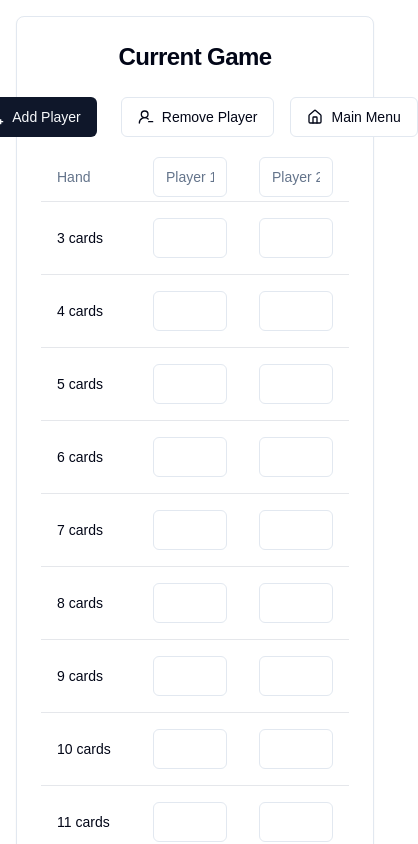
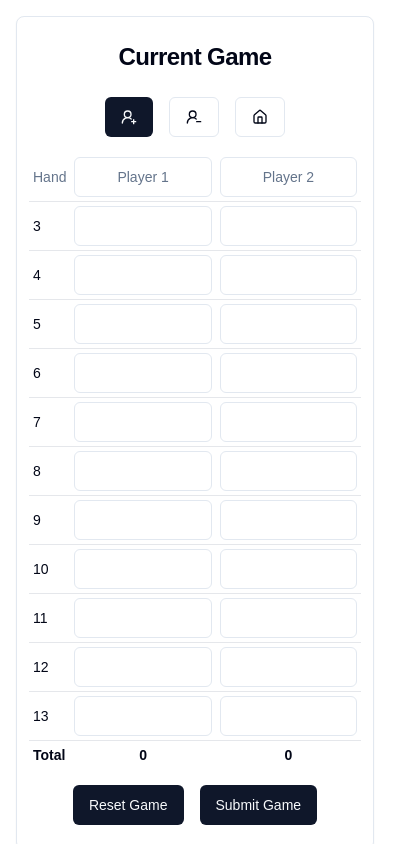
Before and after one commit to thanneman/thirteen, a Next.js app: page /game in a window 390 px wide. Shown: the top 844 px of the page, 418 px wide, since content can reach past the window. Built offline with nearby package versions, Linux system fonts and the light colour scheme; no server answers; the database is empty.

Commit message:
fix: adjusted styles for mobile

```diff
--- a/src/app/game/page.js
+++ b/src/app/game/page.js
@@ -5,7 +5,7 @@ import { Button } from '@/components/ui/button'
 import { Input } from '@/components/ui/input'
 import { Table, TableBody, TableCell, TableHead, TableHeader, TableRow } from '@/components/ui/table'
 import { Card, CardContent, CardHeader, CardTitle } from '@/components/ui/card'
-import { Dialog, DialogContent, DialogDescription, DialogFooter, DialogHeader, DialogTitle, DialogTrigger } from "@/components/ui/dialog"
+import { Dialog, DialogContent, DialogDescription, DialogFooter, DialogHeader, DialogTitle, DialogTrigger } from '@/components/ui/dialog'
 import { UserRoundPlus, UserRoundMinus, House } from 'lucide-react'
 import Link from 'next/link'
 import { useGame } from '@/context/GameContext'
@@ -98,21 +98,24 @@ export default function GamePage() {
         <CardHeader>
             <CardTitle className='text-2xl font-bold text-center'>Current Game</CardTitle>
         </CardHeader>
-        <CardContent>
+        <CardContent className='px-3'>
             <div className='flex items-center justify-center mb-4 space-x-4'>
-            <Button onClick={handleAddPlayer} className='mr-2'>
-                <UserRoundPlus className='w-4 h-4 mr-2' /> Add Player
+            <Button onClick={handleAddPlayer} className='flex items-center justify-center'>
+                <UserRoundPlus className='w-4 h-4 mr-0 sm:mr-2' />
+                <span className='hidden sm:block'>Add Player</span>
             </Button>
-            <Button onClick={handleRemovePlayer} variant='outline' className='mr-2'>
-                <UserRoundMinus className='w-4 h-4 mr-2' /> Remove Player
+            <Button onClick={handleRemovePlayer} variant='outline' className='flex items-center justify-center'>
+                <UserRoundMinus className='w-4 h-4 mr-0 sm:mr-2' />
+                <span className='hidden sm:block'>Remove Player</span>
             </Button>
             <Dialog open={showHomeDialog} onOpenChange={setShowHomeDialog}>
             <DialogTrigger asChild>
-                <Button variant="outline">
-                <House className='w-4 h-4 mr-2' /> Main Menu
+                <Button variant='outline' className='flex items-center justify-center'>
+                    <House className='w-4 h-4 mr-0 sm:mr-2' />
+                    <span className='hidden sm:block'>Main Menu</span>
                 </Button>
             </DialogTrigger>
-            <DialogContent>
+            <DialogContent className='w-11/12 rounded-md'>
                 <DialogHeader>
                 <DialogTitle>Return to Main Menu?</DialogTitle>
                 <DialogDescription>
@@ -120,9 +123,9 @@ export default function GamePage() {
                 </DialogDescription>
                 </DialogHeader>
                 <DialogFooter>
-                <Button variant="outline" onClick={() => setShowHomeDialog(false)}>Cancel</Button>
-                <Link href="/">
-                    <Button>Confirm</Button>
+                <Button variant='outline' className='mt-3 sm:mt-0' onClick={() => setShowHomeDialog(false)}>Cancel</Button>
+                <Link href='/'>
+                    <Button className='w-full sm:w-auto'>Confirm</Button>
                 </Link>
                 </DialogFooter>
             </DialogContent>
@@ -132,13 +135,13 @@ export default function GamePage() {
             <Table>
                 <TableHeader>
                 <TableRow>
-                    <TableHead className='w-24'>Hand</TableHead>
+                    <TableHead className='p-1 sm:p-2'>Hand</TableHead>
                     {players.map((player, index) => (
-                    <TableHead key={index} className='text-center'>
+                    <TableHead key={index} className='p-1 text-center sm:p-2'>
                         <Input
                         value={player.name}
                         onChange={(e) => handlePlayerNameChange(index, e.target.value)}
-                        className='text-center'
+                        className='p-1 text-center sm:p-2'
                         placeholder='Player Name'
                         />
                     </TableHead>
@@ -148,14 +151,14 @@ export default function GamePage() {
                 <TableBody>
                 {Object.entries(scores).map(([hand, handScores]) => (
                     <TableRow key={hand}>
-                    <TableCell className='font-medium'>{hand} cards</TableCell>
+                    <TableCell className='p-1 font-medium sm:p-2'>{hand}</TableCell>
                     {handScores.map((score, playerIndex) => (
-                        <TableCell key={playerIndex}>
+                        <TableCell key={playerIndex} className='p-1 sm:p-2'>
                             <Input
                                 type='number'
                                 value={score || ''}
                                 onChange={(e) => handleScoreChange(parseInt(hand), playerIndex, e.target.value)}
-                            className='w-full text-center'
+                                className='w-full p-1 text-center sm:p-2'
                                 inputMode='numeric'
                                 min='0'
                             />
@@ -164,21 +167,21 @@ export default function GamePage() {
                     </TableRow>
                 ))}
                 <TableRow>
-                    <TableCell className='font-bold'>Total</TableCell>
+                    <TableCell className='p-1 font-bold sm:p-2'>Total</TableCell>
                     {players.map((_, index) => (
-                    <TableCell key={index} className='font-bold text-center'>
+                    <TableCell key={index} className='p-1 font-bold text-center sm:p-2'>
                         {calculateTotal(index)}
                     </TableCell>
                     ))}
                 </TableRow>
                 </TableBody>
             </Table>
-            <div className="flex justify-center mt-4 space-x-4">
+            <div className='flex justify-center mt-4 space-x-4'>
             <Dialog open={showResetDialog} onOpenChange={setShowResetDialog}>
             <DialogTrigger asChild>
                 <Button>Reset Game</Button>
             </DialogTrigger>
-            <DialogContent>
+            <DialogContent className='w-11/12 rounded-md'>
                 <DialogHeader>
                 <DialogTitle>Reset Game?</DialogTitle>
                 <DialogDescription>
@@ -186,8 +189,8 @@ export default function GamePage() {
                 </DialogDescription>
                 </DialogHeader>
                 <DialogFooter>
-                <Button variant="outline" onClick={() => setShowResetDialog(false)}>Cancel</Button>
-                <Button onClick={() => {
+                <Button variant='outline' className='mt-3 sm:mt-0' onClick={() => setShowResetDialog(false)}>Cancel</Button>
+                <Button className='w-full sm:w-auto' onClick={() => {
                     resetGame()
                     setShowResetDialog(false)
                 }}>Confirm</Button>
@@ -198,7 +201,7 @@ export default function GamePage() {
             <DialogTrigger asChild>
                 <Button>Submit Game</Button>
             </DialogTrigger>
-            <DialogContent>
+            <DialogContent className='w-11/12 rounded-md'>
                 <DialogHeader>
                 <DialogTitle>Submit Game?</DialogTitle>
                 <DialogDescription>
@@ -206,8 +209,8 @@ export default function GamePage() {
                 </DialogDescription>
                 </DialogHeader>
                 <DialogFooter>
-                <Button variant="outline" onClick={() => setShowEndDialog(false)}>Cancel</Button>
-                <Button onClick={() => {
+                <Button variant='outline' className='mt-3 sm:mt-0' onClick={() => setShowEndDialog(false)}>Cancel</Button>
+                <Button className='w-full sm:w-auto' onClick={() => {
                     handleGameEnd()
                     setShowEndDialog(false)
                 }}>Confirm</Button>
--- a/src/app/history/page.js
+++ b/src/app/history/page.js
@@ -15,21 +15,22 @@ export default function HistoryPage() {
   }
 
   return (
-    <div className='container p-4 mx-auto'>
+    <>
         <h1 className='mb-8 text-3xl font-bold text-center'>Game History</h1>
-        <div className='flex justify-center mb-4'>
+        <div className='flex justify-center mb-8'>
             <Link href='/'>
             <Button variant='outline'>
-                <House className='w-4 h-4 mr-2' /> Main Menu
+                <House className='w-4 h-4 mr-2' />
+                <span>Main Menu</span>
             </Button>
             </Link>
         </div>
         {games.map((game) => (
             <Card key={game.id} className='mb-4'>
-            <CardHeader>
-                <CardTitle className='text-lg'>{new Date(game.date).toLocaleString()}</CardTitle>
+            <CardHeader className='p-4'>
+                <CardTitle className='text-lg text-center sm:text-left'>{new Date(game.date).toLocaleString()}</CardTitle>
             </CardHeader>
-            <CardContent>
+            <CardContent className='px-4 pb-4'>
                 <Table>
                 <TableHeader>
                     <TableRow>
@@ -49,6 +50,6 @@ export default function HistoryPage() {
             </CardContent>
             </Card>
         ))}
-    </div>
+    </>
   )
 }
--- a/src/app/page.js
+++ b/src/app/page.js
@@ -17,29 +17,30 @@ export default function IndexPage() {
     return (
         <>
             <h1 className='mb-8 text-3xl font-bold text-center'>Thirteen Score Tracker</h1>
-
-        <div className='flex justify-center mb-8 space-x-4'>
+            <div className='flex justify-center mb-4 space-x-4'>
             <Link href='/game'>
                 <Button>
-            <Play className='w-4 h-4 mr-2' /> New Game
+                    <Play className='w-4 h-4 mr-2' />
+                    <span>New Game</span>
                 </Button>
             </Link>
             <Link href='/history'>
                 <Button variant='outline'>
-            <History className='w-4 h-4 mr-2' /> Game History
+                    <History className='w-4 h-4 mr-2' />
+                    <span>Game History</span>
                 </Button>
             </Link>
             </div>
 
             <Card className='mt-8'>
-        <CardHeader>
+            <CardHeader className='items-center'>
                 <CardTitle className='flex items-center'>
                     <Trophy className='w-5 h-5 mr-2' />
-            Scoreboard
+                    <h2>Scoreboard</h2>
                 </CardTitle>
             </CardHeader>
             <CardContent>
-            <h2 className='mb-2 font-semibold'>Top 5 Players</h2>
+                <h3 className='mb-2 font-semibold text-center'>Top 5 Players</h3>
                 <Table>
                 <TableHeader>
                     <TableRow>
@@ -56,7 +57,7 @@ export default function IndexPage() {
                     ))}
                 </TableBody>
                 </Table>
-            <div className='mt-4'>
+                <div className='mt-4 text-center'>
                     <p><strong>Highest Score:</strong> {highestScore.highest_score} - {highestScore.name}</p>
                     <p><strong>Lowest Score:</strong> {lowestScore.lowest_score} - {lowestScore.name}</p>
                 </div>
```
Lines whose indentation alone changed are shown as unchanged.
